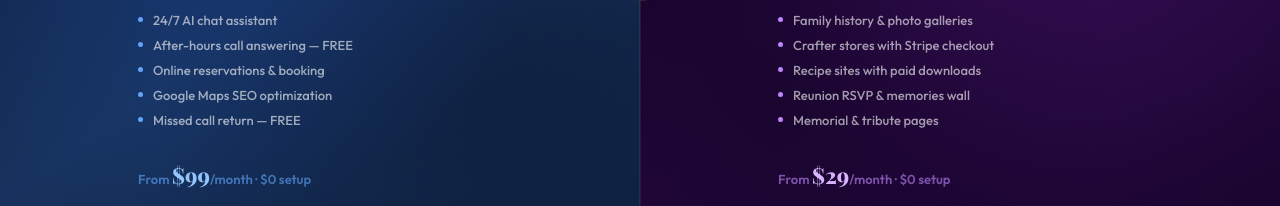
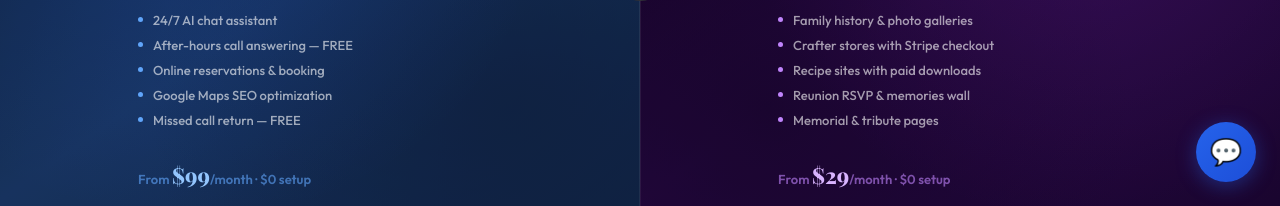
Before and after one commit to airesources89-ui/TurnkeyAI-backend, a website: page public/index.html in a window 1280 px wide. Shown: the part 594-800 px from the top of the page. Drawn offline with nearby package versions, Linux system fonts and the light colour scheme; a web font is replaced by a local one.

Commit message:
Update index.html

```diff
--- a/public/index.html
+++ b/public/index.html
@@ -162,5 +162,6 @@ header{animation:fadeDown .5s ease both;}
     </div>
   </div>
 </div>
+<script src="/chatbot.js"></script>
 </body>
 </html>
```
